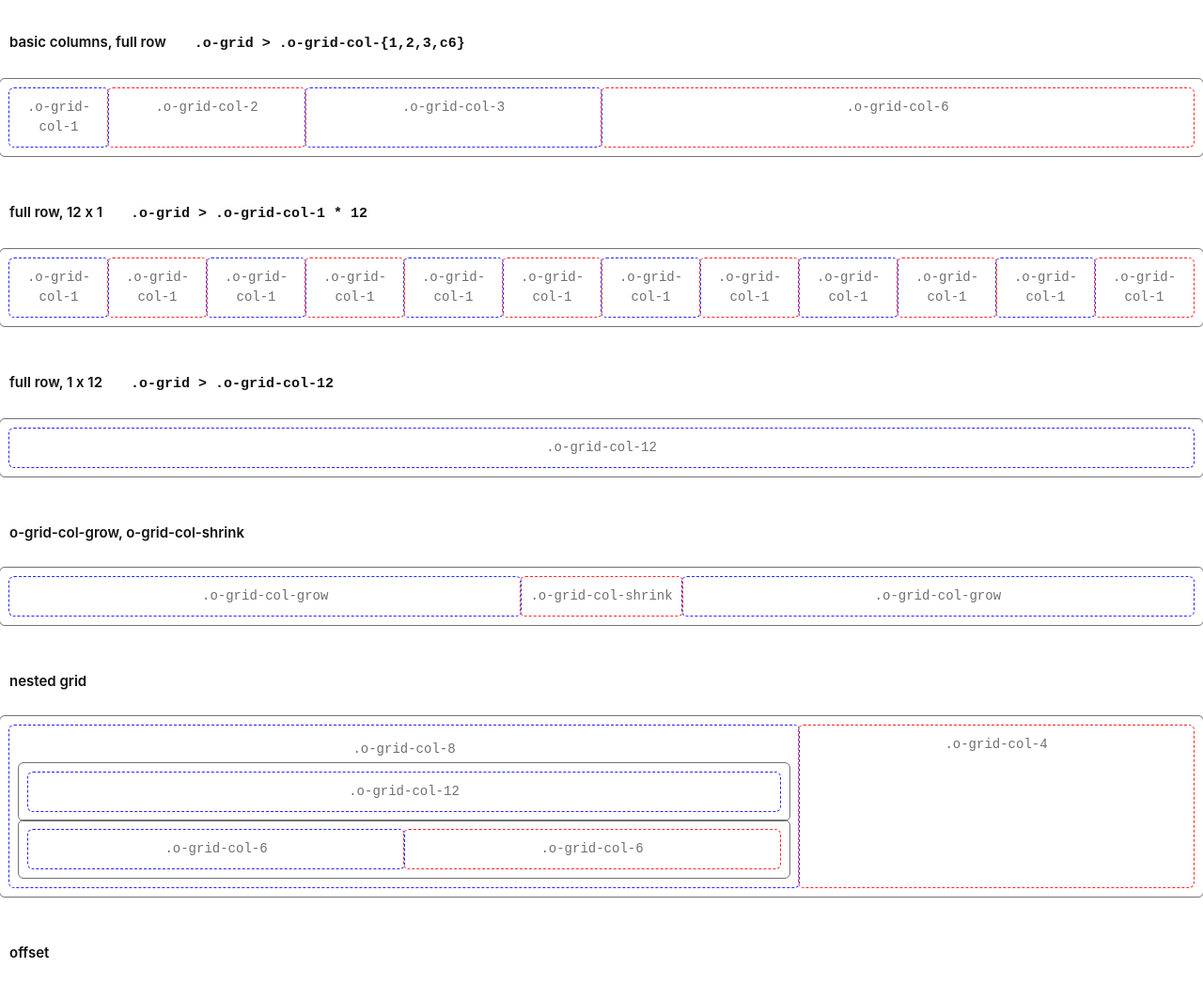
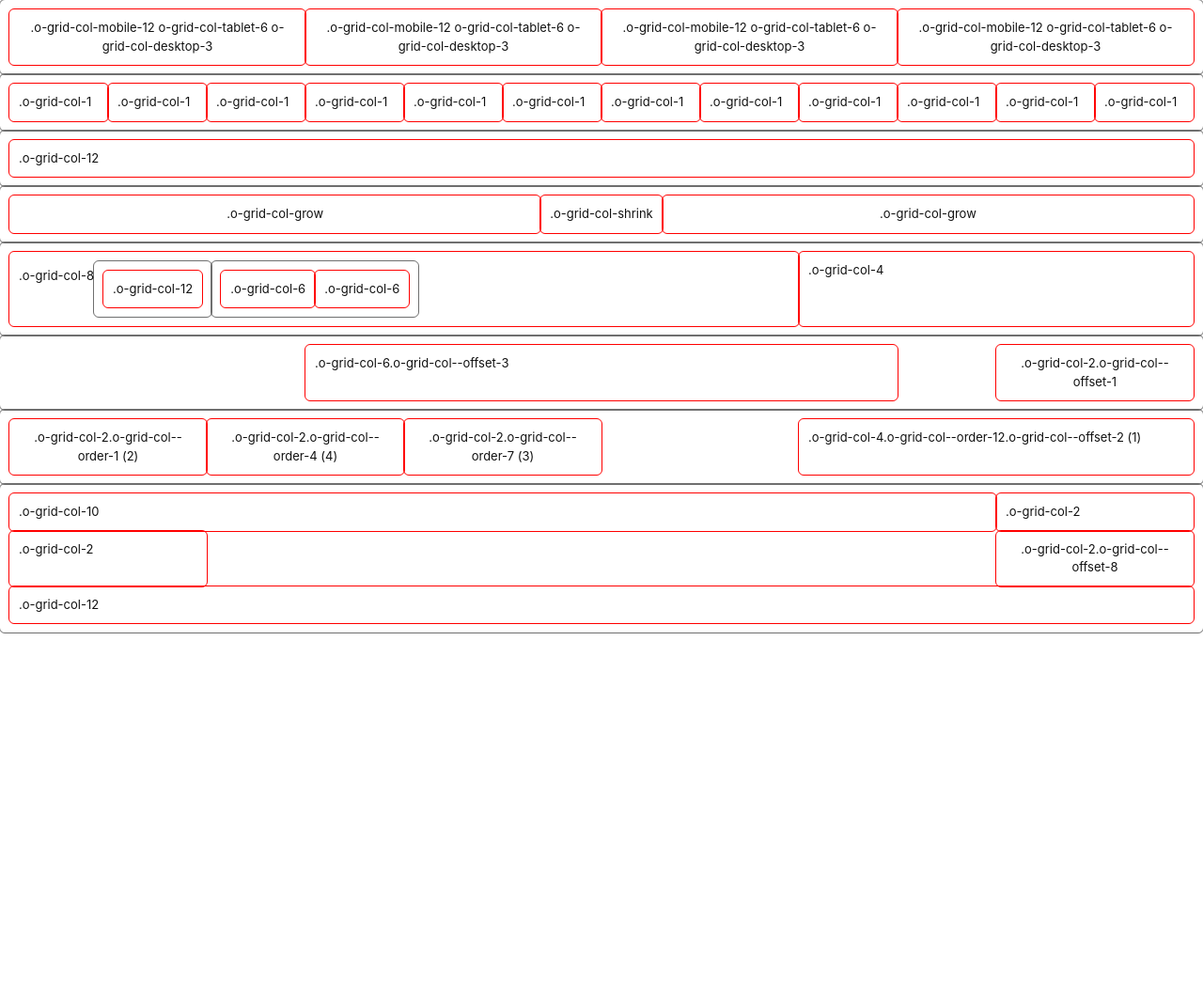
Before and after one commit to tomrf/tocss, a website: page demo/grid.html in a window 1280 px wide. Shown: the top 1047 px of the page at 94% size. After the commit the page ends 800 px from the top, so only its background shows below. Drawn offline with nearby package versions, Linux system fonts and the light colour scheme; files that its build step writes are made by us from their sources.

Commit message:
add columns, various updates

```diff
--- a/demo/grid.html
+++ b/demo/grid.html
@@ -7,47 +7,43 @@
     <title>Demo: Grid</title>
     <link rel="stylesheet" href="basecss.css">
     <style>
-        body > div {
-            margin-bottom: 30px;
-            color: #00000090;
-            font-size: 14px;
-            font-family: monospace;
+        * {
             text-align: center;
         }
-        h1 {
-            margin-top: 15px;
-            margin-bottom: 7px;
-            font-size: 15px;
-            padding-left: 10px;
+        h6 {
+            margin-top: 3rem;
         }
-        div {
+        .o-grid {
+            outline: 1px solid #00000090;
+            text-align: center;
+        }
+        .o-grid > div {
+            outline: 1px solid red;
+        }
+        .o-grid, .o-grid > div {
             border-radius: 5px;
             padding: 10px;
-        }
-        h1 > code {
-            padding-left: 30px;
+            font-size: 13px;
         }
     </style>
 </head>
 <body>
-    <h1>basic columns, full row<code>.o-grid > .o-grid-col-{1,2,3,c6}</code></h1>
-    <div class="o-grid o-grid--debug">
-        <div class="o-grid-col-1">
-            .o-grid-col-1
+    <div class="o-grid">
+        <div class="o-grid-col-mobile-12 o-grid-col-tablet-6 o-grid-col-desktop-3">
+            .o-grid-col-mobile-12 o-grid-col-tablet-6 o-grid-col-desktop-3
         </div>
-        <div class="o-grid-col-2">
-            .o-grid-col-2
+        <div class="o-grid-col-mobile-12 o-grid-col-tablet-6 o-grid-col-desktop-3">
+            .o-grid-col-mobile-12 o-grid-col-tablet-6 o-grid-col-desktop-3
         </div>
-        <div class="o-grid-col-3">
-            .o-grid-col-3
+        <div class="o-grid-col-mobile-12 o-grid-col-tablet-6 o-grid-col-desktop-3">
+            .o-grid-col-mobile-12 o-grid-col-tablet-6 o-grid-col-desktop-3
         </div>
-        <div class="o-grid-col-6">
-            .o-grid-col-6
+        <div class="o-grid-col-mobile-12 o-grid-col-tablet-6 o-grid-col-desktop-3">
+            .o-grid-col-mobile-12 o-grid-col-tablet-6 o-grid-col-desktop-3
         </div>
     </div>
 
-    <h1>full row, 12 x 1<code>.o-grid > .o-grid-col-1 * 12</code></h1>
-    <div class="o-grid o-grid--debug">
+    <div class="o-grid">
         <div class="o-grid-col-1">
             .o-grid-col-1
         </div>
@@ -86,15 +82,13 @@
         </div>
     </div>
 
-    <h1>full row, 1 x 12<code>.o-grid > .o-grid-col-12</code></h1>
-    <div class="o-grid o-grid--debug">
+    <div class="o-grid">
         <div class="o-grid-col-12">
             .o-grid-col-12
         </div>
     </div>
 
-    <h1>o-grid-col-grow, o-grid-col-shrink</h1>
-    <div class="o-grid o-grid--debug">
+    <div class="o-grid">
         <div class="o-grid-col-grow">
             .o-grid-col-grow
         </div>
@@ -106,16 +100,15 @@
         </div>
     </div>
 
-    <h1>nested grid</h1>
-    <div class="o-grid o-grid--debug">
+    <div class="o-grid">
         <div class="o-grid-col-8">
             <span style="line-height: 30px;" >.o-grid-col-8</span>
-            <div class="o-grid o-grid--debug">
+            <div class="o-grid">
                 <div class="o-grid-col-12">
                     .o-grid-col-12
                 </div>
             </div>
-            <div class="o-grid o-grid--debug">
+            <div class="o-grid">
                 <div class="o-grid-col-6">
                     .o-grid-col-6
                 </div>
@@ -129,8 +122,7 @@
         </div>
     </div>
 
-    <h1>offset</h1>
-    <div class="o-grid o-grid--debug">
+    <div class="o-grid">
         <div class="o-grid-col-6 o-grid-col--offset-3">
             .o-grid-col-6.o-grid-col--offset-3
         </div>
@@ -139,8 +131,7 @@
         </div>
     </div>
 
-    <h1>order</h1>
-    <div class="o-grid o-grid--debug">
+    <div class="o-grid">
         <div class="o-grid-col-4 o-grid-col--order-12 o-grid-col--offset-2">
             .o-grid-col-4.o-grid-col--order-12.o-grid-col--offset-2 (1)
         </div>
@@ -155,9 +146,8 @@
         </div>
     </div>
 
-    <h1>overflow / stacking</h1>
     <div>
-        <div class="o-grid o-grid--debug">
+        <div class="o-grid">
             <div class="o-grid-col-10">
                 .o-grid-col-10
             </div>
--- a/src/basecss.scss
+++ b/src/basecss.scss
@@ -6,4 +6,5 @@
 @import 'generic/base';
 @import 'elements/headings';
 @import 'objects/grid';
+@import 'objects/columns';
 @import 'utilities/spacing';
--- /dev/null
+++ b/src/config/_breakpoints.scss
@@ -0,0 +1,8 @@
+$breakpoints: (
+  'mobile': 0px,
+  'tablet': 770px,
+  'desktop': 1024px,
+  'widescreen': 1216px,
+  'fullhd': 1408px,
+  '4k': 3840px
+) !default;
--- /dev/null
+++ b/src/config/_columns.scss
@@ -0,0 +1,2 @@
+// .o-column--{grow,shrink}-N (flex grow/shrink factor)
+$growShrinkVariants: 0 1 2 3 !default;
--- a/src/elements/_headings.scss
+++ b/src/elements/_headings.scss
@@ -1,3 +1,7 @@
+//
+// style for headings h1..h6 / $headingSizes
+//
+
 @import '../config/typography';
 
 @each $heading, $size in $headingSizes {
--- a/src/generic/_base.scss
+++ b/src/generic/_base.scss
@@ -1,3 +1,7 @@
+//
+// foundational styles
+//
+
 @import '../config/base';
 
 html {
--- a/src/generic/_reset.scss
+++ b/src/generic/_reset.scss
@@ -1,3 +1,8 @@
+//
+// simple css reset
+//
+
+
 // box-sizing: border-box for all elements
 * {
   &,
--- /dev/null
+++ b/src/objects/_columns.scss
@@ -0,0 +1,50 @@
+//
+// flexbox based "grid" / stackable columns for layout
+//
+
+@import '../config/columns';
+
+.o-columns {
+  display: flex;
+}
+
+.o-columns--wrap {
+  flex-wrap: wrap;
+}
+
+.o-columns--reverse {
+  flex-direction: row-reverse;
+}
+
+.o-column {
+  flex: 1 1 auto;
+
+  @each $variant in $growShrinkVariants {
+    &--grow-#{$variant} {
+      flex-grow: $variant;
+    }
+    &--shrink-#{$variant} {
+      flex-shrink: $variant;
+    }
+  }
+}
+
+.o-column--none {
+  flex: 0 0 0;
+}
+
+.o-column--full {
+  flex: 1 1 100%;
+}
+
+.o-column--half {
+  flex: 1 1 50%;
+}
+
+.o-column--third {
+  flex: 1 1 33.333333%;
+}
+
+.o-column--quarter {
+  flex: 1 1 25%;
+}
--- a/src/objects/_grid.scss
+++ b/src/objects/_grid.scss
@@ -1,22 +1,14 @@
+//
+// flexbox based "bootstrap-like" grid system with rows and cols
+//
+
 @import '../config/grid';
+@import '../config/breakpoints';
 
 // grid container / "row"
 .o-grid {
   display: flex;
   flex-wrap: wrap;
-
-  &--debug {
-    outline: 1px solid rgba(20, 20, 20, 0.60);
-
-    >* {
-      outline: 1px dashed rgba(0, 0, 255, 0.85);
-    }
-
-    >*:nth-child(2n) {
-      outline: 1px dashed rgba(255, 0, 0, 0.85);
-    }
-
-  }
 }
 
 // dynamic grid columns
@@ -32,7 +24,8 @@
 // o-grid-col-[1..$grid-columns], + --offset-N, --order-N
 @for $i from 1 through $grid-columns {
   .o-grid-col-#{$i} {
-    flex: 0 0 percentage(math.div($i, $grid-columns));
+    display: flex;
+    flex: 1 1 percentage(math.div($i, $grid-columns));
     max-width: percentage(math.div($i, $grid-columns));
   }
 }
@@ -48,3 +41,33 @@
     order: $i;
   }
 }
+
+// o-grid-col-[breakpoint]-[1..$grid-columns], + --offset-N, --order-N
+@each $breakpoint, $breakpoint-value in $breakpoints {
+  @for $i from 1 through $grid-columns {
+    .o-grid-col-#{$breakpoint}-#{$i} {
+      flex: 0 0 percentage(math.div($i, $grid-columns));
+      max-width: percentage(math.div($i, $grid-columns));
+    }
+  }
+
+  @for $i from 1 through $grid-columns {
+    .o-grid-col-#{$breakpoint}--offset-#{$i} {
+      margin-left: percentage(math.div($i, $grid-columns));
+    }
+  }
+}
+
+// breakpoints
+@each $breakpoint, $breakpoint-value in $breakpoints {
+  @media screen and (min-width: $breakpoint-value) {
+    @for $i from 1 through $grid-columns {
+      .o-grid-col-#{$breakpoint}-#{$i} {
+        display: flex;
+        flex-wrap: wrap;
+        flex: 1 1 percentage(math.div($i, $grid-columns));
+        max-width: percentage(math.div($i, $grid-columns));
+      }
+    }
+  }
+}
--- a/src/utilities/_spacing.scss
+++ b/src/utilities/_spacing.scss
@@ -1,3 +1,8 @@
+//
+// spacing utility classes for margin and padding
+// u-{..$types}{..$directions}-{..$sizeVariants}, i.e u-mx-2, u-pt-3
+//
+
 @import '../config/spacing';
 
 @each $t, $type in $types {
```
Also changed, not shown: demo/columns.html (added, +67 -0 lines).
